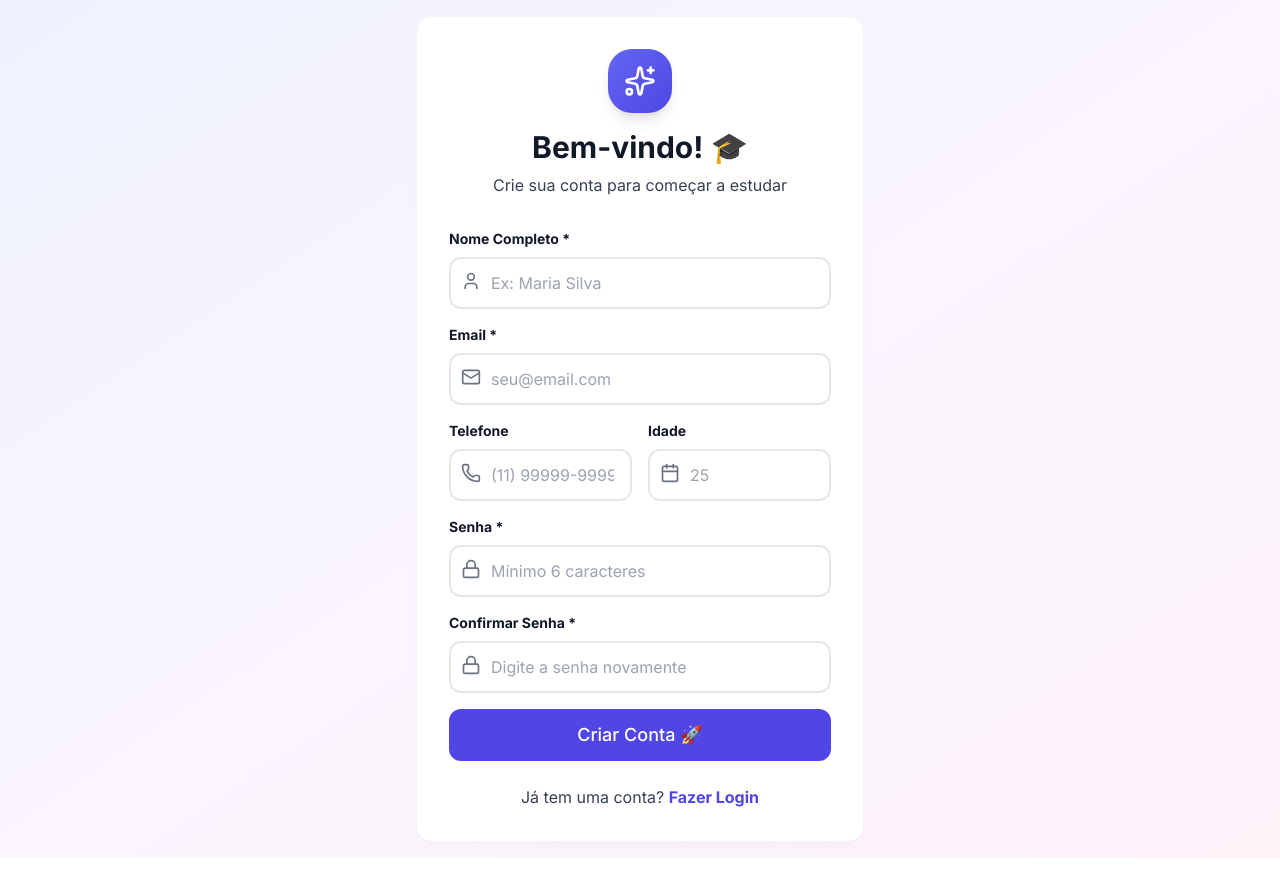
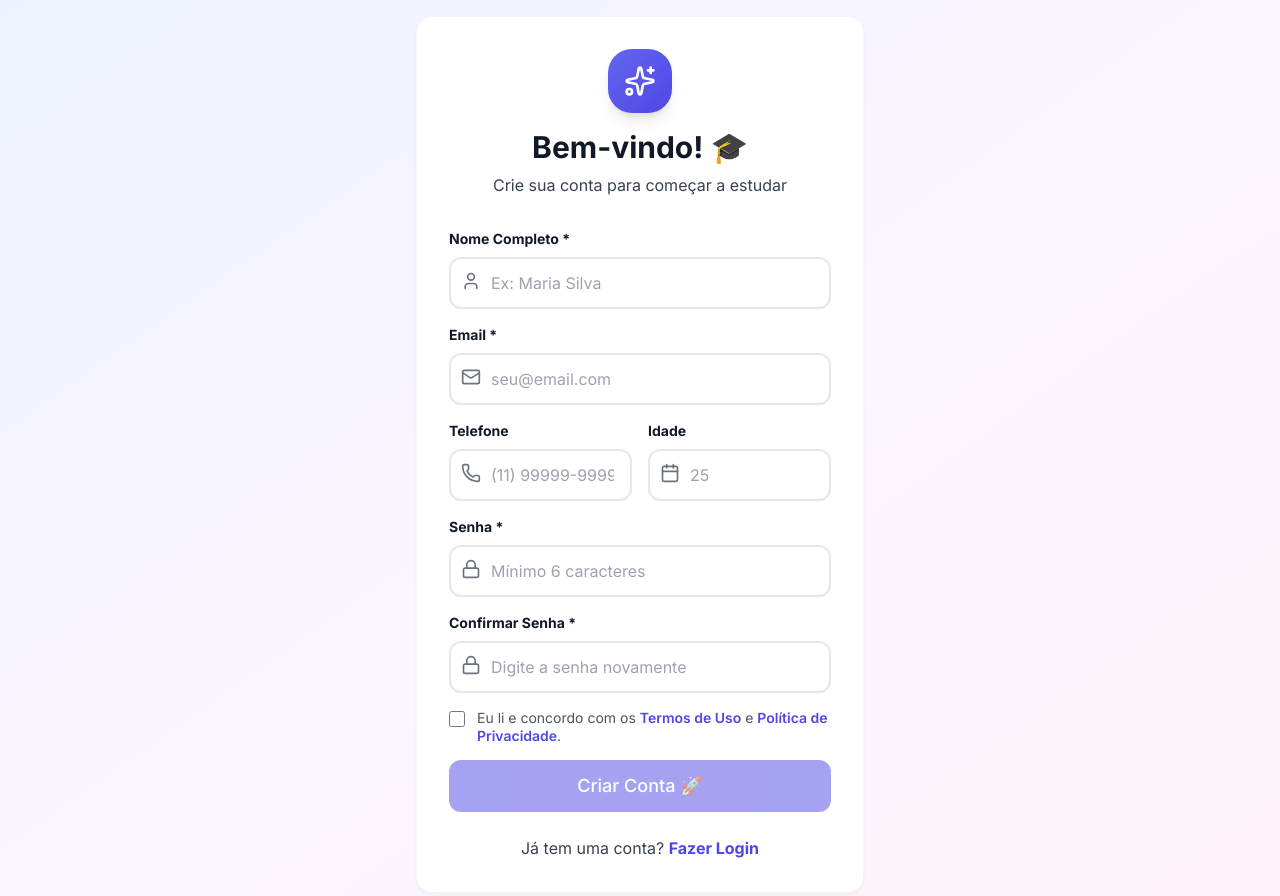
Before and after one commit to GGBusiness/residencia-v2, a Next.js app: page /auth/signup in a window 1280 px wide. Shown: the top 896 px of the page. Before the commit the page ends 858 px from the top, so only its background shows below. Built offline with nearby package versions, Linux system fonts and the light colour scheme; what @supabase/auth-helpers-nextjs would draw is missing.

Commit message:
feat: add terms checkbox to signup

```diff
--- a/app/auth/signup/page.tsx
+++ b/app/auth/signup/page.tsx
@@ -19,6 +19,7 @@ export default function SignupPage() {
         age: '',
         password: '',
         confirmPassword: '',
+        termsAccepted: false
     });
 
     const handleSignup = async (e: React.FormEvent) => {
@@ -225,13 +226,30 @@ export default function SignupPage() {
                             </div>
                         </div>
 
+                        {/* Termos de Uso */}
+                        <div className="flex items-start gap-3 my-4">
+                            <div className="flex items-center h-5">
+                                <input
+                                    id="terms"
+                                    type="checkbox"
+                                    checked={formData.termsAccepted}
+                                    onChange={(e) => setFormData({ ...formData, termsAccepted: e.target.checked })}
+                                    className="w-4 h-4 text-primary-600 border-gray-300 rounded focus:ring-primary-500"
+                                    required
+                                />
+                            </div>
+                            <label htmlFor="terms" className="text-sm text-gray-600 leading-tight">
+                                Eu li e concordo com os <Link href="#" className="text-primary-600 hover:text-primary-700 font-semibold">Termos de Uso</Link> e <Link href="#" className="text-primary-600 hover:text-primary-700 font-semibold">Política de Privacidade</Link>.
+                            </label>
+                        </div>
+
                         {/* Submit Button */}
                         <Button
                             type="submit"
                             variant="primary"
                             size="lg"
                             className="w-full"
-                            disabled={loading}
+                            disabled={loading || !formData.termsAccepted}
                         >
                             {loading ? 'Criando conta...' : 'Criar Conta'} 🚀
                         </Button>
```
